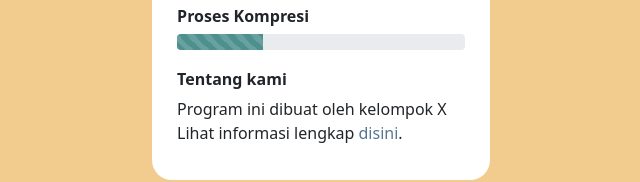
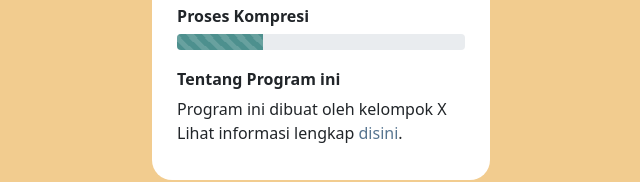
Before and after one commit to bayusamudra5502/Algeo02-20095, a React (Create React App) app in the folder src/frontend/: page / in a window 1280 px wide. Shown: the part 551-733 px from the top of the page, without its empty margins (319-959 px from the left). Built offline with nearby package versions, Linux system fonts and the light colour scheme.

Commit message:
Mengganti font dan tulisan

```diff
--- a/src/frontend/src/components/Title.js
+++ b/src/frontend/src/components/Title.js
@@ -30,7 +30,7 @@ export default function Title() {
           <Progress value={0.3} animated={true}></Progress>
         </div>
         <div className="bottom">
-          <h2 className="sub-judul">Tentang kami</h2>
+          <h2 className="sub-judul">Tentang Program ini</h2>
           <p>Program ini dibuat oleh kelompok X</p>
           <p>
             Lihat informasi lengkap <button class="button-link">disini</button>.
--- a/src/frontend/src/styles/index.scss
+++ b/src/frontend/src/styles/index.scss
@@ -2,7 +2,6 @@
 @import "sidebar";
 @import "title";
 
-@import url("https://fonts.googleapis.com/css2?family=Oxygen:wght@300;400;700&display=swap");
 * {
   margin: 0;
   box-sizing: border-box;
@@ -18,7 +17,6 @@
 
 body {
   margin: 0;
-  font-family: "Oxygen", sans-serif;
   -webkit-font-smoothing: antialiased;
   -moz-osx-font-smoothing: grayscale;
 }
```
